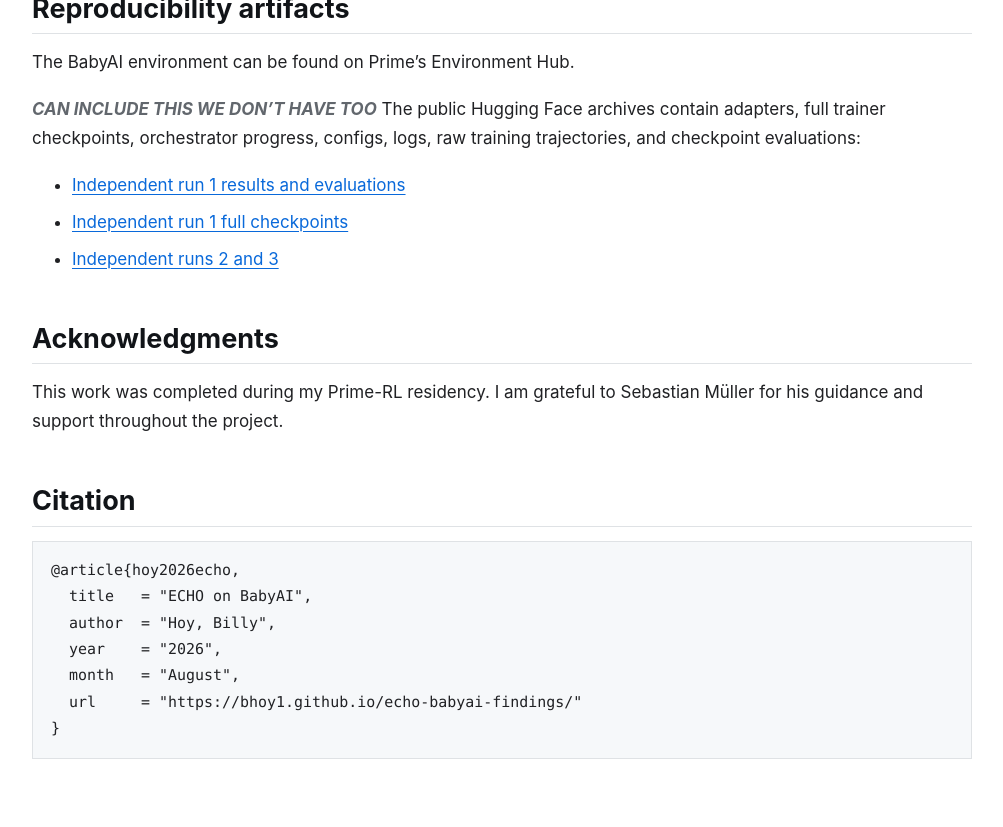
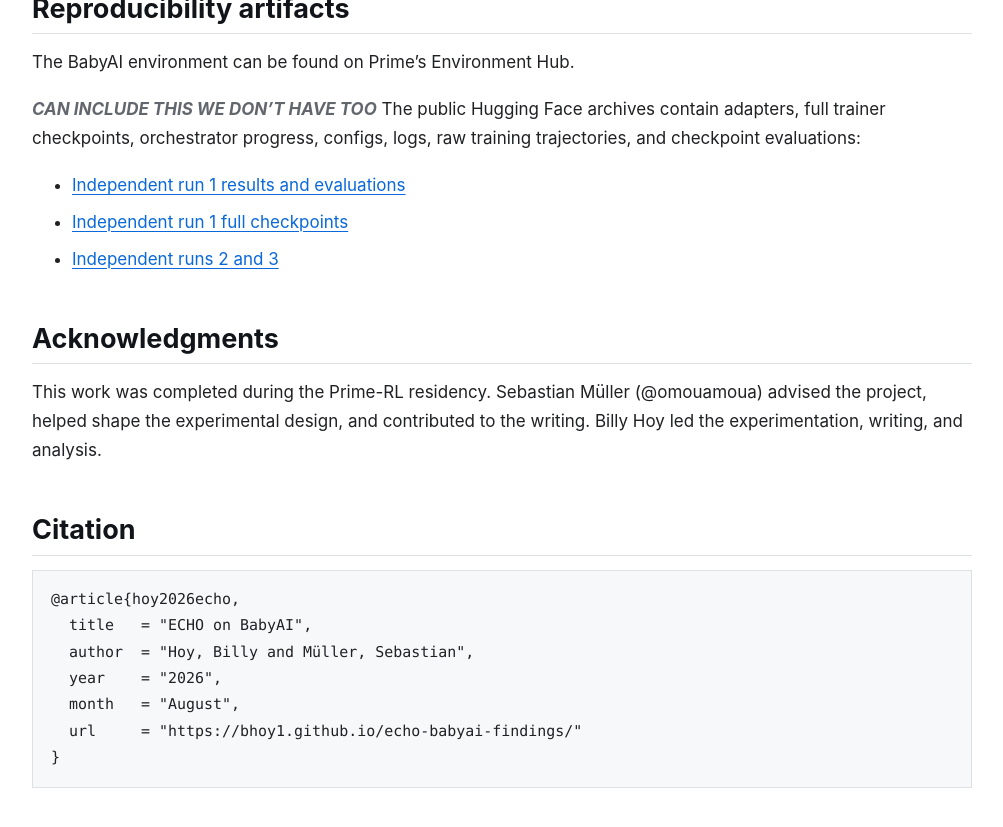
Before and after one commit to Bhoy1/echo-babyai-findings, a Jekyll site: the page built from index.md, in a window 1280 px wide and 900 px high, scrolled down 8976 px. Shown: the top 827 px of the window, without its empty margins (138-1141 px from the left). Built offline with Jekyll 4.4.1, drawn with Linux system fonts in a browser that asks for light colours.

Commit message:
Update authorship and acknowledgments

````diff
--- a/index.md
+++ b/index.md
@@ -125,14 +125,14 @@ The public Hugging Face archives contain adapters, full trainer checkpoints, orc
 
 ## Acknowledgments
 
-This work was completed during my Prime-RL residency. I am grateful to Sebastian Müller for his guidance and support throughout the project.
+This work was completed during the Prime-RL residency. Sebastian Müller (@omouamoua) advised the project, helped shape the experimental design, and contributed to the writing. Billy Hoy led the experimentation, writing, and analysis.
 
 ## Citation
 
 ```bibtex
 @article{hoy2026echo,
   title   = "ECHO on BabyAI",
-  author  = "Hoy, Billy",
+  author  = "Hoy, Billy and Müller, Sebastian",
   year    = "2026",
   month   = "August",
   url     = "https://bhoy1.github.io/echo-babyai-findings/"
````
